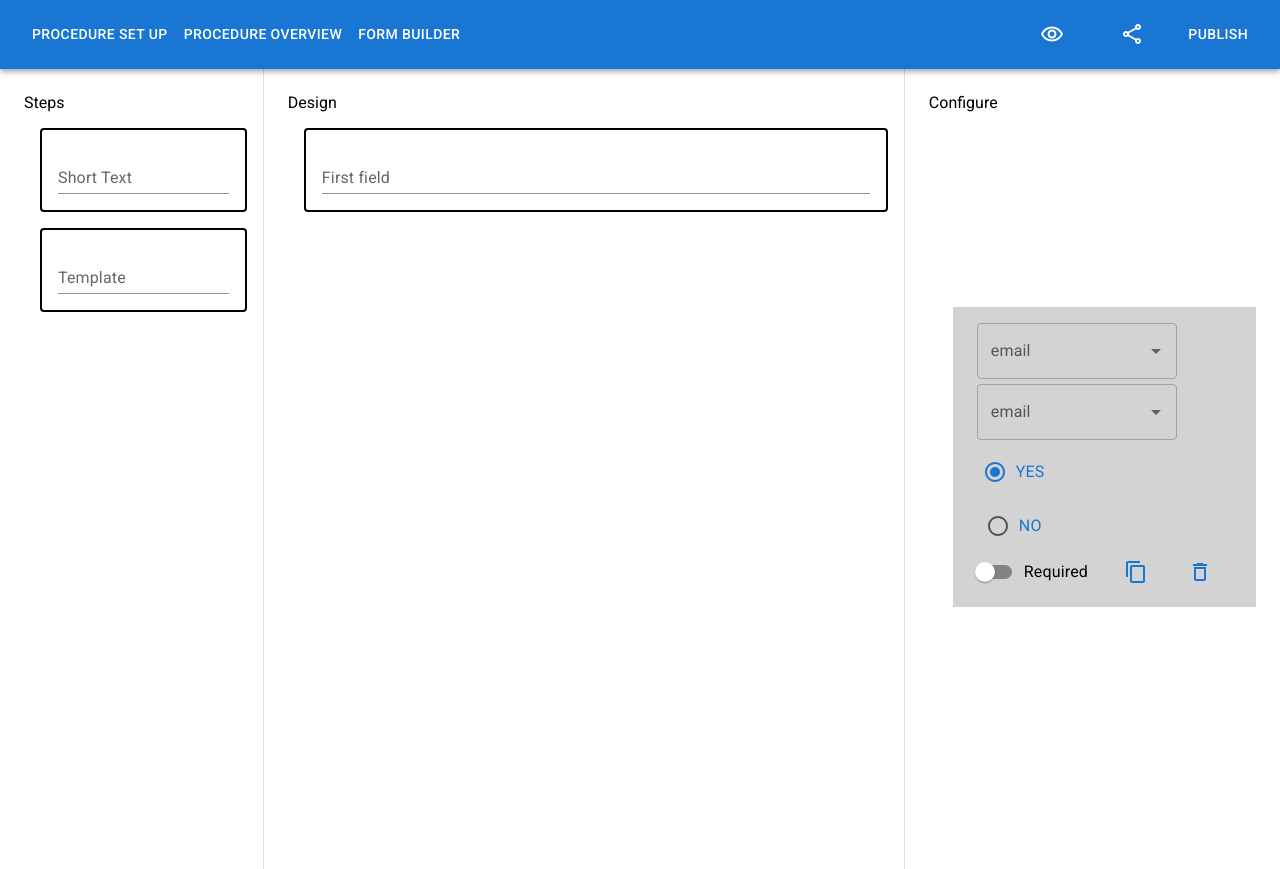
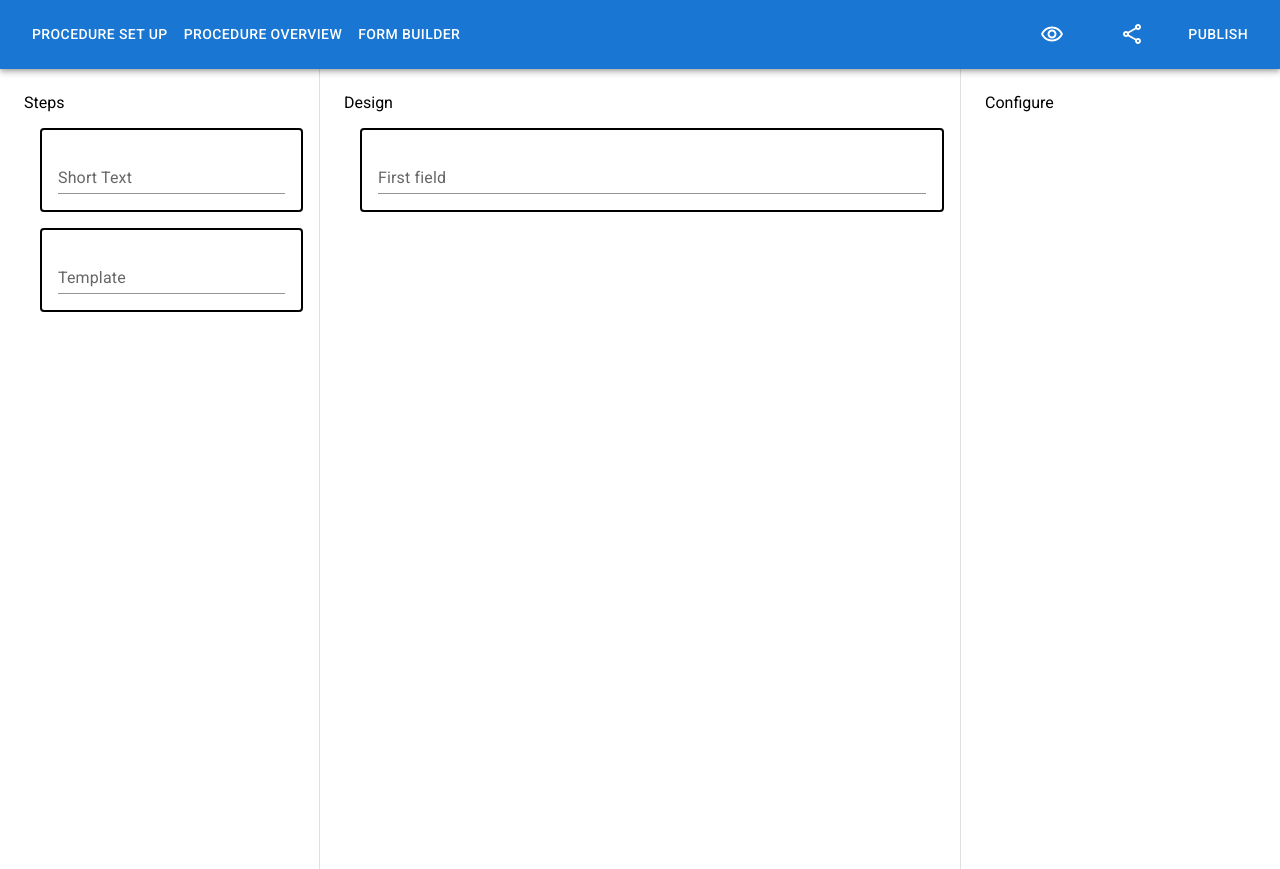
Before and after one commit to osoc22/project-digital-wallet, a React (Create React App) app: page /builder in a window 1280 px wide. Built offline with nearby package versions, Linux system fonts and the light colour scheme.

Commit message:
Add field configuration

```diff
--- a/src/components/Builder.tsx
+++ b/src/components/Builder.tsx
@@ -1,27 +1,77 @@
 // import {Book} from '@mui/icons-material/book';
 // import LocalLibraryOutlinedIcon from '@mui/icons-material/LocalLibraryOutlined';
-import TextField from './TextField';
-import Container from '@mui/material/Container';
-import { Box, Divider, Grid } from '@mui/material';
-import BuilderHelper from './BuilderHelper';
+import TextField from "./TextField";
+import Container from "@mui/material/Container";
+import { Box, Divider, Grid } from "@mui/material";
+import BuilderHelper from "./BuilderHelper";
 import { DragDropContext, Draggable } from "react-beautiful-dnd";
 import Droppable from "./Droppable";
-import { useState } from "react";
+import { useCallback, useState } from "react";
+import { Step } from "../steps";
 
 export default function ProcedureDesign() {
+  const [component, setComponent] = useState<Partial<Step>>({
+    properties: { email: { type: "string" } },
+  });
+  const [selectedField, setSelectedField] = useState<string>();
+
   const [libraryQuestions, setLibraryQuestions] = useState([
-    { id: "shortText", content: "Short Text" },
-    { id: "template", content: "Template" },
+    { id: "shortText", name: "phone", type: "string", content: "Short Text" },
+    { id: "template", name: "province", type: "string", content: "Template" },
   ]);
 
   const [canvasQuestions, setCanvasQuestions] = useState([
-    { id: "1", content: "First field" },
+    { id: "1", name: "email", type: "string", content: "First field" },
   ]);
 
-  const LIBRARY_DROPPABLE = 'gallery_droppable'
-  const CANVAS_DROPPABLE = 'canvas_droppable'
+  const LIBRARY_DROPPABLE = "gallery_droppable";
+  const CANVAS_DROPPABLE = "canvas_droppable";
 
-  const reorderAccross = (list1: any[], list2: any[], startIndex: number, startDroppableId: string, endIndex: number, endDroppableId: string) => {
+  const addField = useCallback(
+    (fieldName: string, fieldType: string) => {
+      const { name, properties, required } = component;
+
+      setComponent({
+        name,
+        properties: { ...(properties ?? {}), [fieldName]: { type: fieldType } },
+        required,
+      });
+    },
+    [component]
+  );
+
+  const updateFieldType = useCallback(
+    (type: string) => {
+      if (!selectedField) return;
+      const { name, properties, required } = component;
+
+      setComponent({
+        name,
+        properties: { ...(properties ?? {}), [selectedField]: { type } },
+        required,
+      });
+    },
+    [component, selectedField]
+  );
+
+  const toggleRequired = useCallback(() => {
+    if (!selectedField) return;
+    setComponent((prevComp) => ({
+      ...prevComp,
+      required: prevComp.required?.includes(selectedField)
+        ? prevComp.required.filter((r) => r !== selectedField)
+        : [...(prevComp.required ?? []), selectedField],
+    }));
+  }, [selectedField]);
+
+  const reorderAccross = (
+    list1: any[],
+    list2: any[],
+    startIndex: number,
+    startDroppableId: string,
+    endIndex: number,
+    endDroppableId: string
+  ) => {
     // make copies of both lists
     const newLibraryQuestions = Array.from(list1);
     const newCanvasQuestions = Array.from(list2);
@@ -46,11 +96,15 @@ export default function ProcedureDesign() {
 
     return {
       library: newLibraryQuestions,
-      canvas: newCanvasQuestions
+      canvas: newCanvasQuestions,
     };
   };
 
-  const reorderSameDroppable = (draggables: any[], startIndex: number, endIndex: number) => {
+  const reorderSameDroppable = (
+    draggables: any[],
+    startIndex: number,
+    endIndex: number
+  ) => {
     const result = Array.from(draggables);
     const [removed] = result.splice(startIndex, 1);
     result.splice(endIndex, 0, removed);
@@ -58,19 +112,29 @@ export default function ProcedureDesign() {
   };
 
   return (
-    <DragDropContext onDragEnd={(result) => {
+    <DragDropContext
+      onDragEnd={(result) => {
         const { destination, source } = result;
 
         // check if destination exists, i.e. a valid Droppable
-      if (!destination
+        if (
+          !destination ||
           // If destination and source droppable AND index of Draggable are the same, do nothing
-        || (destination.droppableId === source.droppableId && destination.index === source.index)
+          (destination.droppableId === source.droppableId &&
+            destination.index === source.index) ||
           // Questions can and may not be dragged from the canvas to the library
-        || (destination.droppableId === LIBRARY_DROPPABLE)
+          destination.droppableId === LIBRARY_DROPPABLE
         ) {
           return;
-      } else if (destination.droppableId === source.droppableId && destination.index !== source.index) {
-        const reorderedFields = reorderSameDroppable(canvasQuestions, result.source.index, result.destination?.index ?? 0);
+        } else if (
+          destination.droppableId === source.droppableId &&
+          destination.index !== source.index
+        ) {
+          const reorderedFields = reorderSameDroppable(
+            canvasQuestions,
+            result.source.index,
+            result.destination?.index ?? 0
+          );
           setCanvasQuestions(reorderedFields as any[]);
         } else {
           const orderedItems = reorderAccross(
@@ -82,10 +146,14 @@ export default function ProcedureDesign() {
             result.destination?.droppableId ?? LIBRARY_DROPPABLE
           );
 
-        setLibraryQuestions(orderedItems.library);
+          // setLibraryQuestions(orderedItems.library);
           setCanvasQuestions(orderedItems.canvas);
+
+          const field = orderedItems.library[result.source.index];
+          addField(field.name, field.type);
         }
-    }}>
+      }}
+    >
       <Grid container spacing={3} height="100vh" width="100vw" m={0}>
         <Grid item xs>
           <span>Steps</span>
@@ -116,7 +184,6 @@ export default function ProcedureDesign() {
               </div>
             )}
           </Droppable>
-
         </Grid>
         <Divider orientation="vertical" />
         <Grid item xs={6}>
@@ -125,10 +192,14 @@ export default function ProcedureDesign() {
             {(provided) => (
               <div ref={provided.innerRef}>
                 {canvasQuestions.map((item, index) => (
-                  <Draggable key={index} draggableId={item.id + index} index={index}>
+                  <Draggable
+                    key={index}
+                    draggableId={item.id + index}
+                    index={index}
+                  >
                     {(provided) => (
                       <Box
-                        onClick={(data) => { console.log(data) }}
+                        onClick={() => setSelectedField(item.name)}
                         ref={provided.innerRef}
                         {...provided.draggableProps}
                         {...provided.dragHandleProps}
@@ -153,9 +224,18 @@ export default function ProcedureDesign() {
         <Grid item xs>
           <span>Configure</span>
           <Container>
+            {selectedField && component.properties?.[selectedField] && (
               <Box>
-              <BuilderHelper />
+                <BuilderHelper
+                  updateFieldType={updateFieldType}
+                  type={component.properties[selectedField].type}
+                  toggleRequired={toggleRequired}
+                  required={
+                    component.required?.includes(selectedField) ?? false
+                  }
+                />
               </Box>
+            )}
           </Container>
         </Grid>
       </Grid>
--- a/src/components/BuilderHelper.tsx
+++ b/src/components/BuilderHelper.tsx
@@ -1,29 +1,27 @@
-import ComboBox from './ComboBox';
-import Container from '@mui/material/Container';
-import Box from '@mui/material/Box';
-import ControlledRadioButtonsGroup from './RadioButton';
-import SwitchLabels from './SwitchLabels';
-import ContentCopyIcon from '@mui/icons-material/ContentCopy';
-import DeleteOutlineIcon from '@mui/icons-material/DeleteOutline';
-import Button from '@mui/material/Button';
+import ComboBox from "./ComboBox";
+import Container from "@mui/material/Container";
+import Box from "@mui/material/Box";
+import SwitchLabels from "./SwitchLabels";
 
-export default function BuilderHelper() {
+export default function BuilderHelper({
+  updateFieldType,
+  type,
+  toggleRequired,
+  required,
+}: {
+  updateFieldType: (type: string) => void;
+  type: string;
+  toggleRequired: () => void;
+  required: boolean;
+}) {
   return (
-    <Container  sx={{marginTop:'195px', backgroundColor: '#d3d3d3'}}>
-      <Box sx={{display: 'flex', flexDirection: 'column', py: 2 }}>
-        <ComboBox />
-        <ComboBox />
-        <div>
-          <ControlledRadioButtonsGroup />
-        </div>
-        <div className='builder-helper-footer'>
-          <SwitchLabels />
-          <div className='builder-helper-footer-items'>
-            <Button><ContentCopyIcon /></Button>
-            <Button><DeleteOutlineIcon /></Button>
-          </div>
+    <Container sx={{ marginTop: "195px", backgroundColor: "#d3d3d3" }}>
+      <Box sx={{ display: "flex", flexDirection: "column", py: 2 }}>
+        <ComboBox updateFieldType={updateFieldType} type={type} />
+        <div className="builder-helper-footer">
+          <SwitchLabels required={required} toggleRequired={toggleRequired} />
         </div>
       </Box>
     </Container>
-  )
+  );
 }
--- a/src/components/ComboBox.tsx
+++ b/src/components/ComboBox.tsx
@@ -1,29 +1,47 @@
-import * as React from 'react';
-import TextField from '@mui/material/TextField';
-import Autocomplete from '@mui/material/Autocomplete';
+import * as React from "react";
+import TextField from "@mui/material/TextField";
+import Autocomplete from "@mui/material/Autocomplete";
 
-export default function ComboBox() {
-  function handleInputChange(event: any, value: String) {
-    console.log(value);
-  }
+export default function ComboBox({
+  updateFieldType,
+  type,
+}: {
+  updateFieldType: (type: string) => void;
+  type: string;
+}) {
+  const [value, setValue] = React.useState("Email");
+  const handleInputChange = React.useCallback(
+    (_: any, newInput: string | null) => {
+      if (newInput == null) return;
+
+      setValue(newInput);
+      const name = dataOptions.find((o) => o.value === newInput)?.name;
+      if (!name) return;
+
+      updateFieldType(name);
+    },
+    [updateFieldType]
+  );
 
   return (
     <Autocomplete
+      value={value}
+      defaultValue={dataOptions.find((o) => o.value === type)?.value}
       disablePortal
       id="combo-box-demo"
-      onInputChange={handleInputChange}
-      options={dataOptions}
-      sx={{ width: 200, marginBottom:'5px' }}
-      renderInput={(params) => <TextField {...params} label="email" />}
+      onChange={(event, value) => handleInputChange(event, value)}
+      options={dataOptions.map((o) => o.value)}
+      sx={{ width: 200, marginBottom: "5px" }}
+      renderInput={(params) => <TextField {...params} label="Fieldtype" />}
     />
   );
 }
 
 const dataOptions = [
-  { label: 'email'},
-  { label: 'phone number' },
-  { label: 'name'},
-  { label: 'last name'},
-  { label: 'address'},
-  { label: 'Short text'}
-]
+  { name: "Email", value: "Email" },
+  { name: "Phone number", value: "Phone number" },
+  { name: "Name", value: "Name" },
+  { name: "Last name", value: "Last name" },
+  { name: "Address", value: "Address" },
+  { name: "string", value: "Short text input" },
+];
--- a/src/components/SwitchLabels.tsx
+++ b/src/components/SwitchLabels.tsx
@@ -1,12 +1,19 @@
-import * as React from 'react';
-import FormGroup from '@mui/material/FormGroup';
-import FormControlLabel from '@mui/material/FormControlLabel';
-import Switch from '@mui/material/Switch';
+import * as React from "react";
+import FormGroup from "@mui/material/FormGroup";
+import FormControlLabel from "@mui/material/FormControlLabel";
+import Switch from "@mui/material/Switch";
 import { useState, useCallback, ChangeEvent } from "react";
 
-export default function SwitchLabels() {
-  const [switchChecked, changeSwitchState] = useState(false);
-  const handleSwitch = useCallback(() => {changeSwitchState(!switchChecked)}, [switchChecked]);
+export default function SwitchLabels({
+  required,
+  toggleRequired,
+}: {
+  required: boolean;
+  toggleRequired: () => void;
+}) {
+  const handleSwitch = useCallback(() => {
+    toggleRequired();
+  }, [toggleRequired]);
 
   /* const handleChange = (event: ChangeEvent<HTMLInputElement>) => {
     console.log("Checked: " + (event.target as HTMLInputElement).checked);
@@ -14,7 +21,10 @@ export default function SwitchLabels() {
 
   return (
     <FormGroup>
-      <FormControlLabel control={<Switch checked={switchChecked} onChange={handleSwitch} />} label="Required" />
+      <FormControlLabel
+        control={<Switch checked={required} onChange={handleSwitch} />}
+        label="Required"
+      />
     </FormGroup>
   );
 }
--- a/src/steps.ts
+++ b/src/steps.ts
@@ -1,6 +1,6 @@
 export interface Step {
   name: string;
-  properties: object;
+  properties: { [key: string]: any };
   required?: string[];
 }
 
```
Lines whose indentation alone changed are shown as unchanged.
